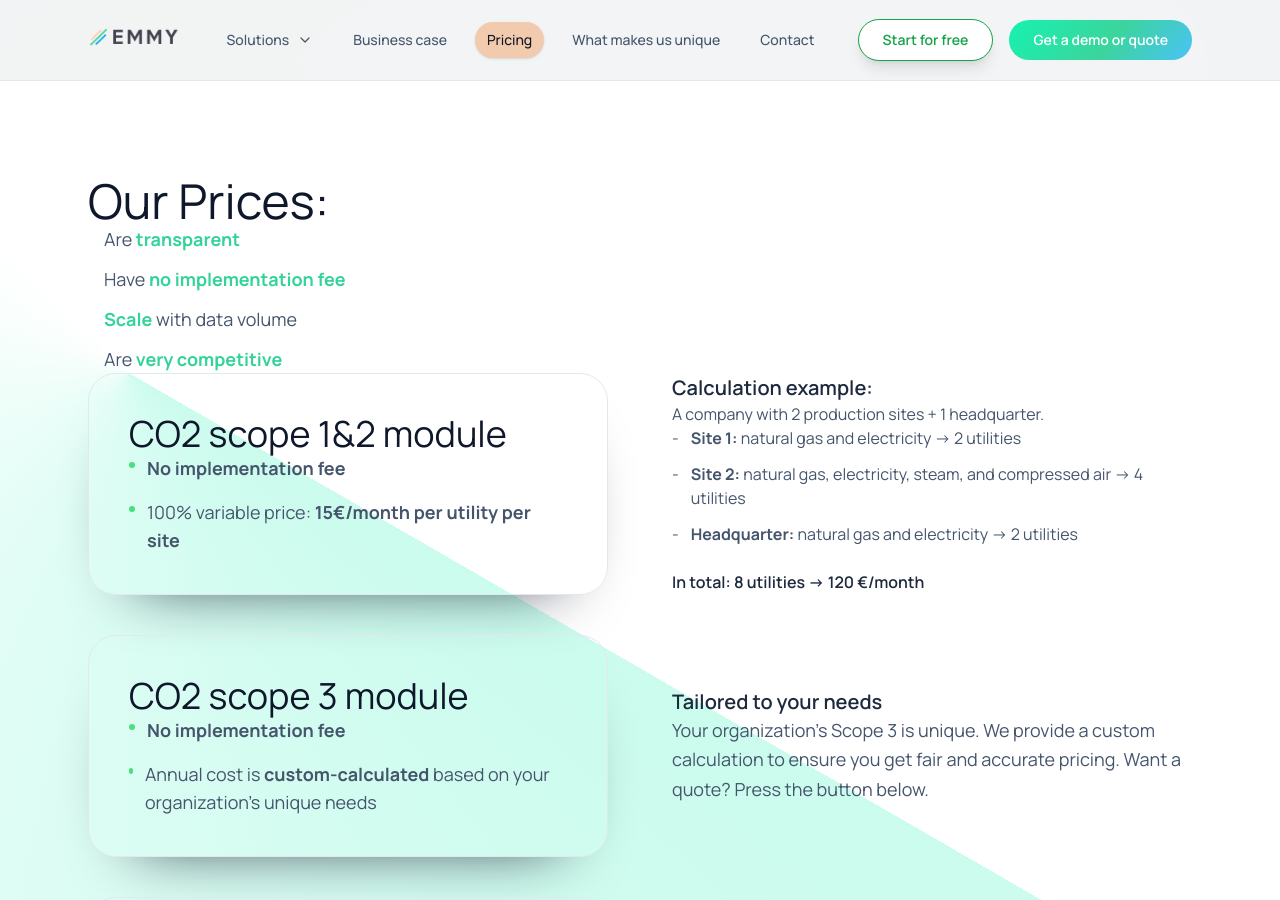
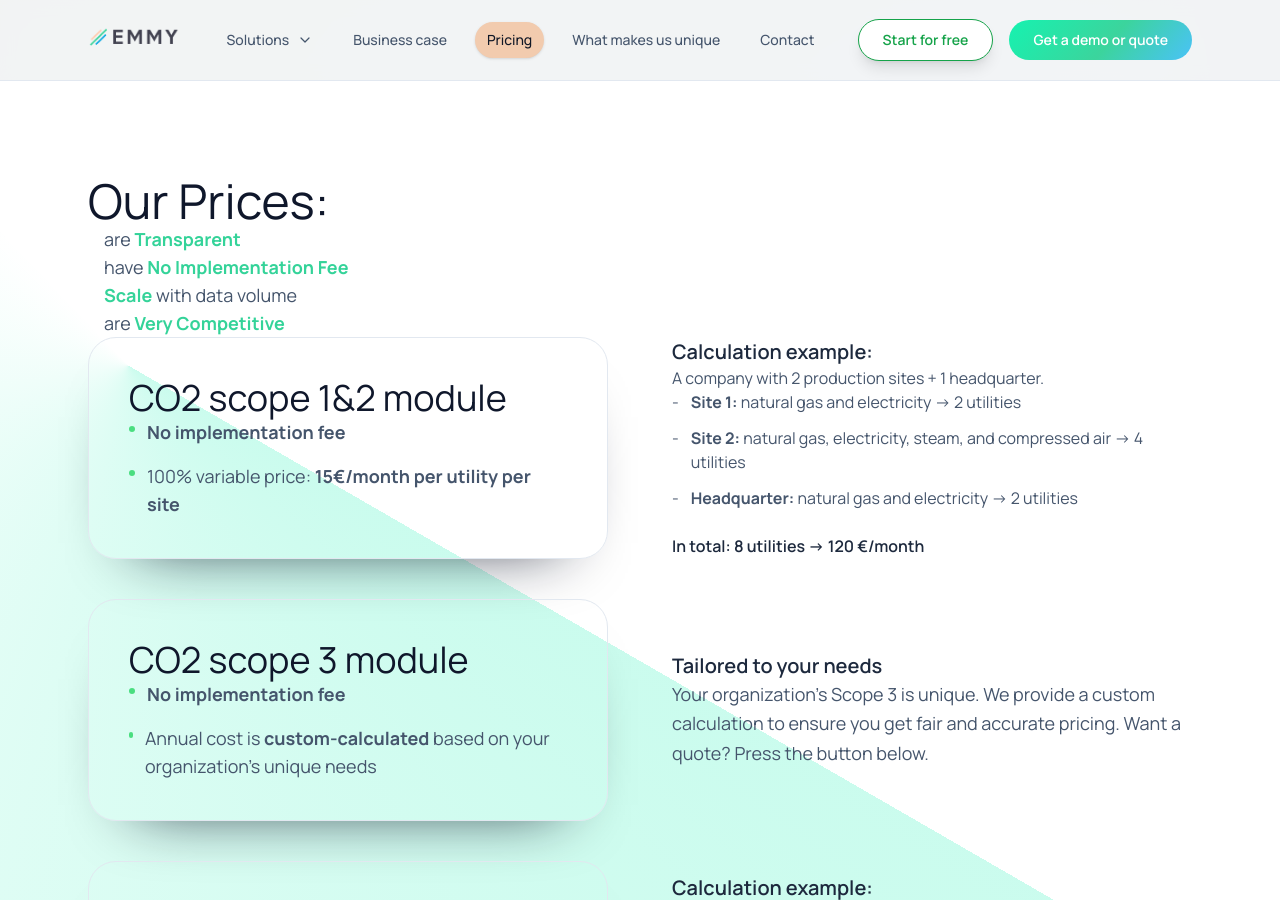
Before and after one commit to emmy-earth/promo-website, a Jekyll site: the page built from pricing.html, in a window 1280 px wide and 900 px high. Built offline with Jekyll 4.4.1, drawn with Linux system fonts in a browser that asks for light colours; nearby versions of some CDN libraries; comment, search, counter and statistics services are not loaded.

Commit message:
Update pricing.html

```diff
--- a/pricing.html
+++ b/pricing.html
@@ -16,14 +16,14 @@ description: "Learn about Emmy.earth's price to make carbon accounting effortles
     </div>
     <!-- Intro Text Section -->
     <div class="mb-32" data-animate>
-        <ul class="space-y-3 text-lg text-slate-600">
+        <ul class="space-y-2 text-lg text-slate-600">
             <li class="flex items-start gap-4">
                 <span class="mt-2 h-2 w-2 flex-shrink-0 rounded-full bg-emerald-400"></span>
-                <span>Are <strong style="color: #34D399;">transparent</strong></span>
+                <span>are <strong style="color: #34D399;">Transparent</strong></span>
             </li>
             <li class="flex items-start gap-4">
                 <span class="mt-2 h-2 w-2 flex-shrink-0 rounded-full bg-emerald-400"></span>
-                <span>Have <strong style="color: #34D399;">no implementation fee</strong></span>
+                <span>have <strong style="color: #34D399;">No Implementation Fee</strong></span>
             </li>
             <li class="flex items-start gap-4">
                 <span class="mt-2 h-2 w-2 flex-shrink-0 rounded-full bg-emerald-400"></span>
@@ -31,7 +31,7 @@ description: "Learn about Emmy.earth's price to make carbon accounting effortles
             </li>
             <li class="flex items-start gap-4">
                 <span class="mt-2 h-2 w-2 flex-shrink-0 rounded-full bg-emerald-400"></span>
-                <span>Are <strong style="color: #34D399;">very competitive</strong></span>
+                <span>are <strong style="color: #34D399;">Very Competitive</strong></span>
             </li>
         </ul>
     </div>
```
